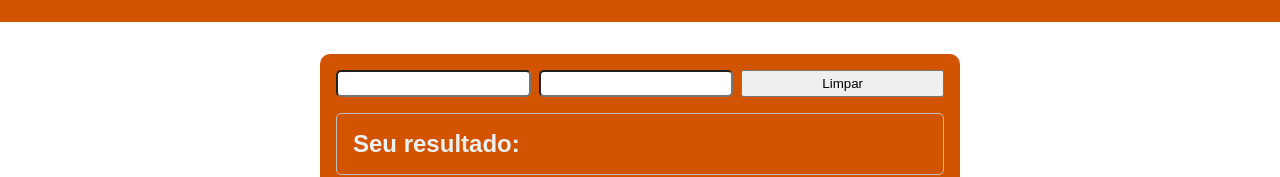
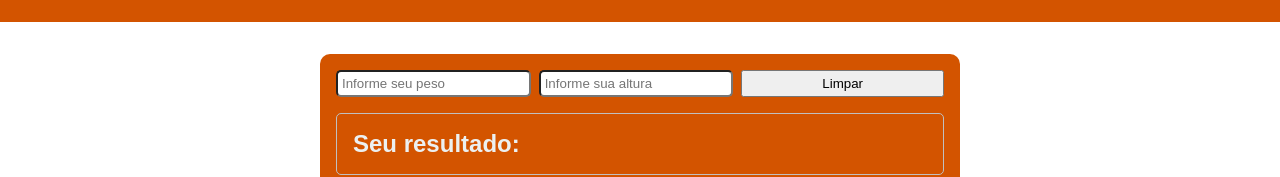
Before and after one commit to pabsoftware/imc_react, a React (Vite) app: page / in a window 1280 px wide. Shown: the part 133-310 px from the top of the page. Built offline with nearby package versions, Linux system fonts and the light colour scheme.

Commit message:
add placehoder input

```diff
--- a/src/components/formulario/index.jsx
+++ b/src/components/formulario/index.jsx
@@ -41,8 +41,8 @@ import styles from './Formulario.module.css'
         <div className="container">
             <form >
                 <div className={styles.formCadastro}>
-                        <input type="number" onChange={(evento) => setPeso(evento.target.value)}/>
-                        <input type="number" onChange={(evento) => setAltura(evento.target.value)}/>
+                        <input type="number" onChange={(evento) => setPeso(evento.target.value)} placeholder='Informe seu peso'/>
+                        <input type="number" onChange={(evento) => setAltura(evento.target.value)} placeholder='Informe sua altura'/>
                     <button >Limpar</button>
                 </div>
 
```
